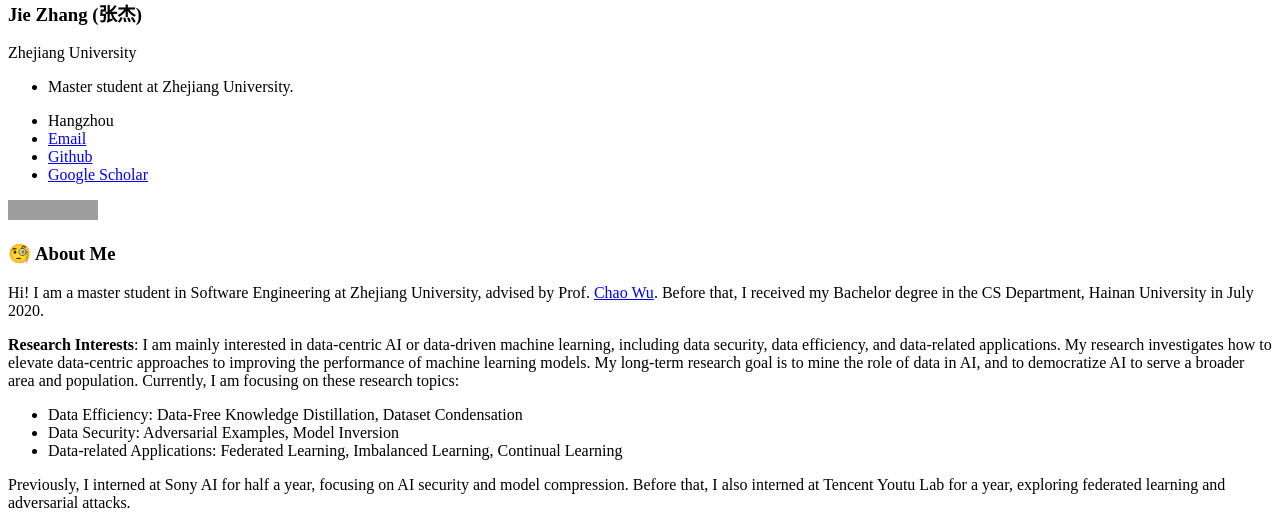
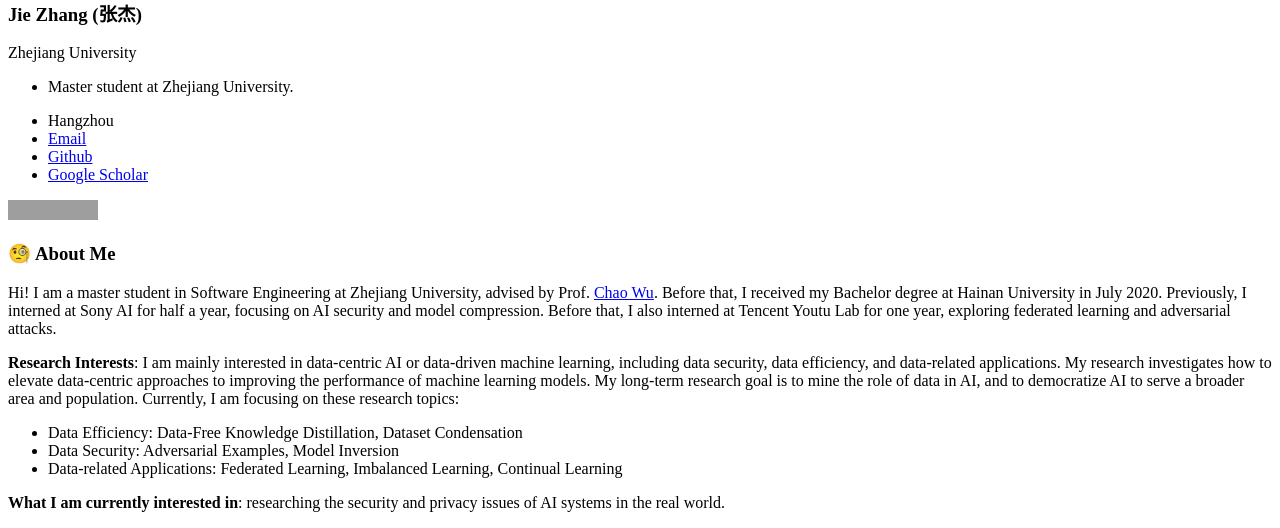
Before and after one commit to zj-jayzhang/zj-jayzhang.github.io, a Jekyll site: the page built from _pages/includes/intro.md, in a window 1280 px wide. Shown: the part 544-1072 px from the top of the page. Built offline with Jekyll 4.4.1, drawn with Linux system fonts in a browser that asks for light colours; our own code applies the rules of GitHub Pages for plain Markdown files; grey boxes are pictures that could not be loaded.

Commit message:
Update intro.md

```diff
--- a/_pages/includes/intro.md
+++ b/_pages/includes/intro.md
@@ -1,21 +1,10 @@
 # 🧐 About Me
 
-Hi! I am a master student in Software Engineering at Zhejiang University, advised by Prof. [Chao Wu](https://scholar.google.com.hk/citations?user=gpTPt58AAAAJ&hl=zh-CN). Before that, I received my Bachelor degree in the CS Department, Hainan University in July 2020.
+Hi! I am a master student in Software Engineering at Zhejiang University, advised by Prof. [Chao Wu](https://scholar.google.com.hk/citations?user=gpTPt58AAAAJ&hl=zh-CN). Before that, I received my Bachelor degree at Hainan University in July 2020. Previously, I interned at Sony AI for half a year, focusing on AI security and model compression. Before that, I also interned at Tencent Youtu Lab for one year, exploring federated learning and adversarial attacks.
 
 **Research Interests**: I am mainly interested in data-centric AI or data-driven machine learning, including data security, data efficiency, and data-related applications. My research investigates how to elevate data-centric approaches to improving the performance of machine learning models. My long-term research goal is to mine the role of data in AI, and to democratize AI to serve a broader area and population. Currently, I am focusing on these research topics:
 - Data Efficiency: Data-Free Knowledge Distillation, Dataset Condensation
 - Data Security: Adversarial Examples, Model Inversion
 - Data-related Applications: Federated Learning, Imbalanced Learning, Continual Learning
 
-
-Previously, I interned at Sony AI for half a year, focusing on AI security and model compression. Before that, I also interned at Tencent Youtu Lab for a year, exploring federated learning and adversarial attacks.
-
-
-<!-- Previously, I was a research intern at Sony AI, exploring AI security and Federated Learning. Before that, I also worked as a research intern at Youtu Lab, studying Knowledge Distillation and Adversarial Attacks. -->
-
-<!-- closely with Dr. [Bo Li](https://scholar.google.com.hk/citations?user=NVzQ87sAAAAJ&hl=zh-CN&oi=sra) -->
-
-<!-- advised by Dr. [Lingjuan Lyu](https://scholar.google.com.hk/citations?user=0Om30ZUAAAAJ&hl=zh-CN&oi=ao), -->
-
-
-<!-- Other than my work,  -->
+**What I am currently interested in**: researching the security and privacy issues of AI systems in the real world.
```
